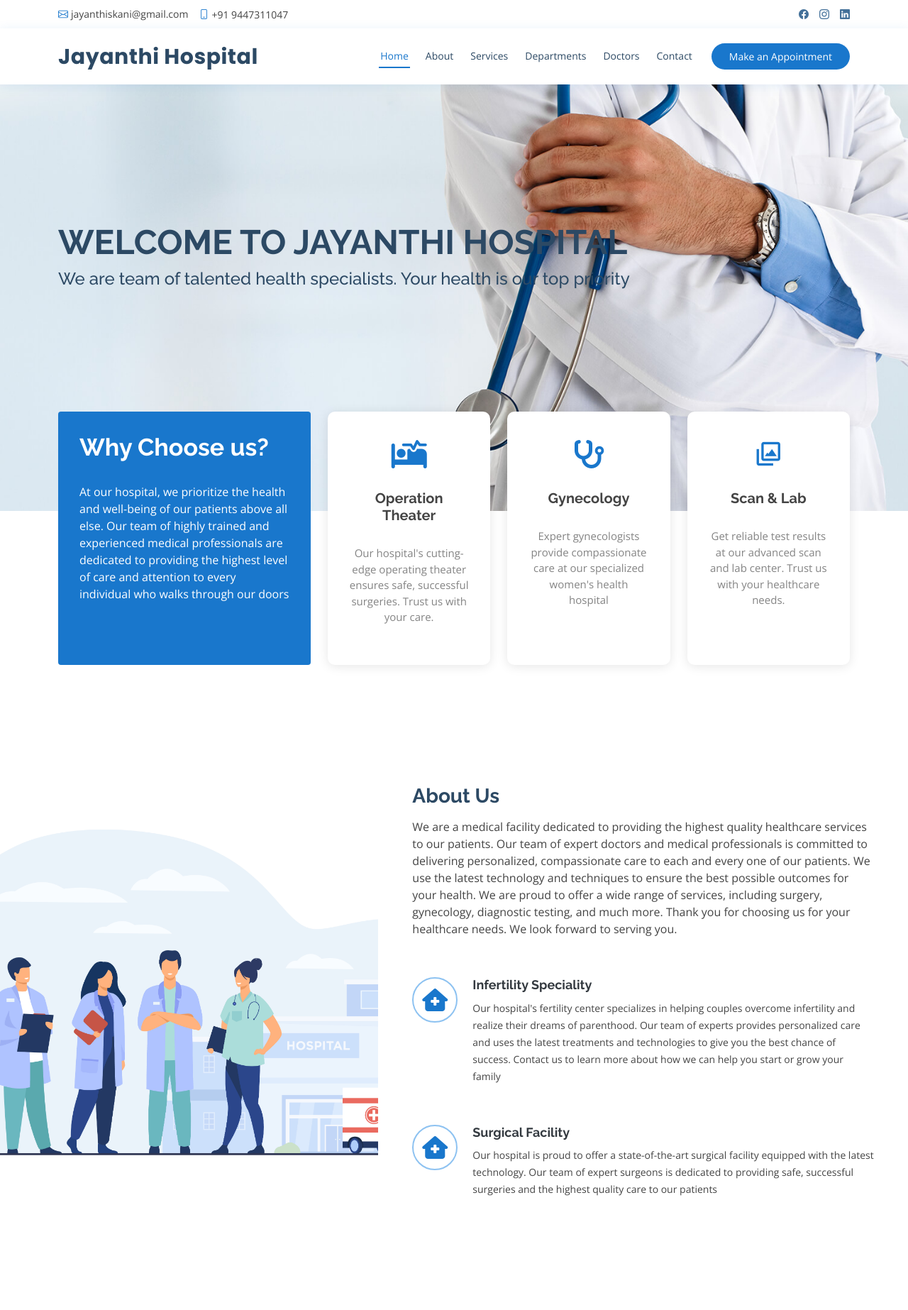
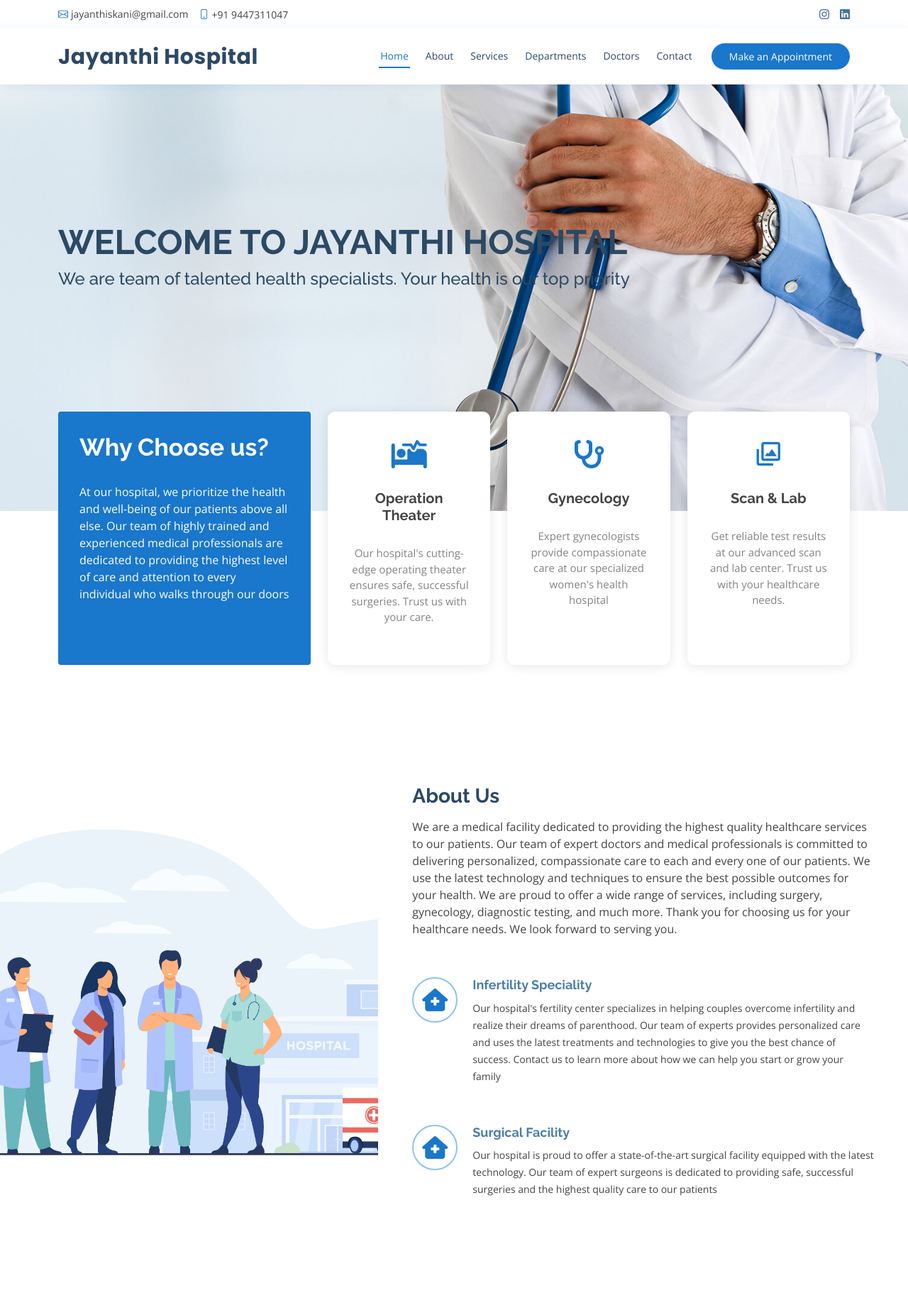
Before and after one commit to midhun98/hospital_site, a Django app: page / in a window 1280 px wide. Shown: the top 1846 px of the page at 71% size. Run offline with Django 3.2, Linux system fonts and the light colour scheme; some libraries are stand-ins or nearby versions.

```diff
--- a/frontEnd/templates/index.html
+++ b/frontEnd/templates/index.html
@@ -50,7 +50,7 @@
             <i class="bi bi-phone"></i> +91 9447311047
         </div>
         <div class="d-none d-lg-flex social-links align-items-center">
-            <a href="#" target="_blank" class="facebook"><i class="bi bi-facebook"></i></a>
+{#            <a href="#" target="_blank" class="facebook"><i class="bi bi-facebook"></i></a>#}
             <a href="https://www.instagram.com/jayanthihospital/" target="_blank" class="instagram"><i
                     class="bi bi-instagram"></i></a>
             <a href="https://www.linkedin.com/company/jayanthi-hospital" target="_blank" class="linkedin"><i
@@ -174,7 +174,7 @@
 
                     <div class="icon-box">
                         <div class="icon"><i class="fa-solid fa-house-medical"></i></div>
-                        <h4 class="title"><a href="">Infertility Speciality</a></h4>
+                        <h4 class="title">Infertility Speciality</h4>
                         <p class="description">Our hospital's fertility center specializes in helping couples overcome
                             infertility
                             and realize their dreams of parenthood. Our team of experts provides personalized care and
@@ -186,7 +186,7 @@
 
                     <div class="icon-box">
                         <div class="icon"><i class="fa-solid fa-house-medical"></i></div>
-                        <h4 class="title"><a href="">Surgical Facility</a></h4>
+                        <h4 class="title">Surgical Facility</h4>
                         <p class="description">Our hospital is proud to offer a state-of-the-art surgical facility
                             equipped with
                             the latest technology. Our team of expert surgeons is dedicated to providing safe,
@@ -895,14 +895,14 @@
                         <li><i class="bx bx-chevron-right"></i> Keyhole Surgery</li>
                     </ul>
                 </div>
-
-                <div class="col-lg-4 col-md-6 footer-newsletter">
-                    <h4>Join Our Newsletter</h4>
-                    {#            <p>To keep uptodate with our free medical activities</p>#}
-                    <form action="" method="post">
-                        <input type="email" name="email"><input type="submit" value="Subscribe">
-                    </form>
-                </div>
+{##}
+{#                <div class="col-lg-4 col-md-6 footer-newsletter">#}
+{#                    <h4>Join Our Newsletter</h4>#}
+{#                                <p>To keep uptodate with our free medical activities</p>#}
+{#                    <form action="" method="post">#}
+{#                        <input type="email" name="email"><input type="submit" value="Subscribe">#}
+{#                    </form>#}
+{#                </div>#}
 
             </div>
         </div>
@@ -911,16 +911,12 @@
     <div class="container d-md-flex py-4">
 
         <div class="me-md-auto text-center text-md-start">
-            <div class="copyright">
-                &copy; Copyright <strong><span>Jayanthi Hospital</span></strong>. All Rights Reserved
-            </div>
             <div class="credits">
-                {#          Designed by <a href="https://bootstrapmade.com/">BootstrapMade</a>#}
             </div>
         </div>
         <div class="social-links text-center text-md-right pt-3 pt-md-0">
             {#        <a href="#" class="twitter"><i class="bx bxl-twitter"></i></a>#}
-            <a href="#" class="facebook"><i class="bx bxl-facebook"></i></a>
+{#            <a href="#" class="facebook"><i class="bx bxl-facebook"></i></a>#}
             <a href="https://www.instagram.com/jayanthihospital/" target="_blank" class="instagram"><i
                     class="bx bxl-instagram"></i></a>
             {#        <a href="#" class="google-plus"><i class="bx bxl-skype"></i></a>#}
```
